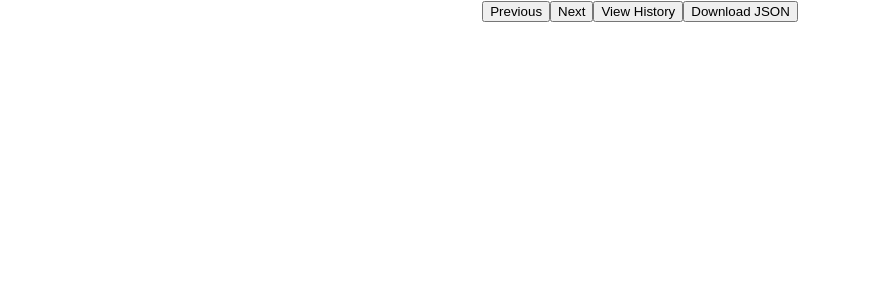
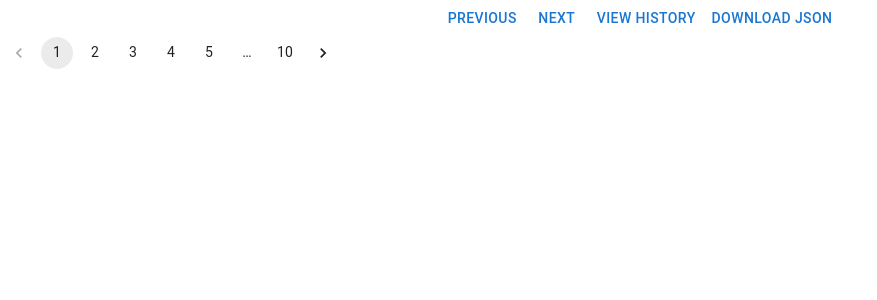
Before and after one commit to yogitabagohil/PaginateSortHistoryApp, a React (Create React App) app: page / in a window 1280 px wide. Shown: the top 300 px of the page, without its empty margins (0-877 px from the left). Built offline with nearby package versions, Linux system fonts and the light colour scheme.

Commit message:
install material UI & add the pagination

```diff
--- a/package.json
+++ b/package.json
@@ -3,6 +3,9 @@
   "version": "0.1.0",
   "private": true,
   "dependencies": {
+    "@emotion/react": "^11.11.3",
+    "@emotion/styled": "^11.11.0",
+    "@mui/material": "^5.15.6",
     "@testing-library/jest-dom": "^5.17.0",
     "@testing-library/react": "^13.4.0",
     "@testing-library/user-event": "^13.5.0",
--- a/src/App.js
+++ b/src/App.js
@@ -1,7 +1,10 @@
 import './App.css';
 import React, { useState, useEffect } from 'react';
+import { Button, Pagination } from '@mui/material';
+
 function App() {
   const [data, setData] = useState([]);
+  const [currentPage, setCurrentPage] = useState(1);
 
    // Simulated API call
    const fetchData = async () => {
@@ -9,7 +12,7 @@ function App() {
       // Replace with actual API call
       const response = await fetch("https://randomuser.me/api/?results=100");
       const result = await response.json();
-console.log("result",result)
+
       // Simulated response handling
       setData(result.data);
 
@@ -22,11 +25,16 @@ console.log("result",result)
   return (
     <div className="App">
       <div>
-        <button onClick={fetchData} >Previous</button>
+        <Button onClick={fetchData} >Previous</Button>
         <span>{ }</span>
-        <button>Next</button>
-        <button >View History</button>
-        <button >Download JSON</button>
+        <Button>Next</Button>
+        <Button >View History</Button>
+        <Button >Download JSON</Button>
+        <Pagination
+        count={10}
+        page={currentPage}
+        onChange={(event, value) => setCurrentPage(value)}
+      />
       </div>
     </div>
   );
```
Also changed, not shown: 1 other file (tests, documents, lock files or other folders).
